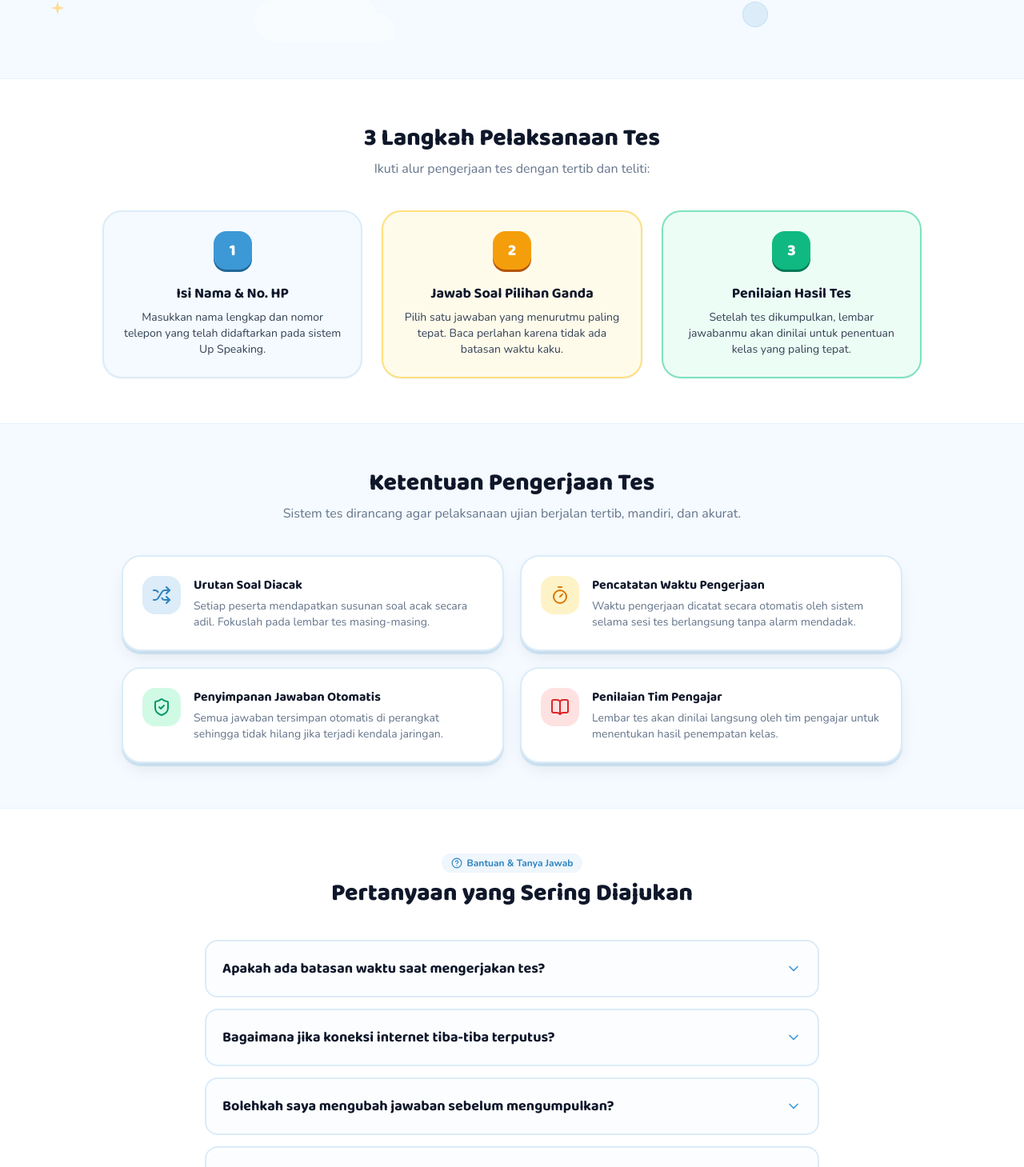
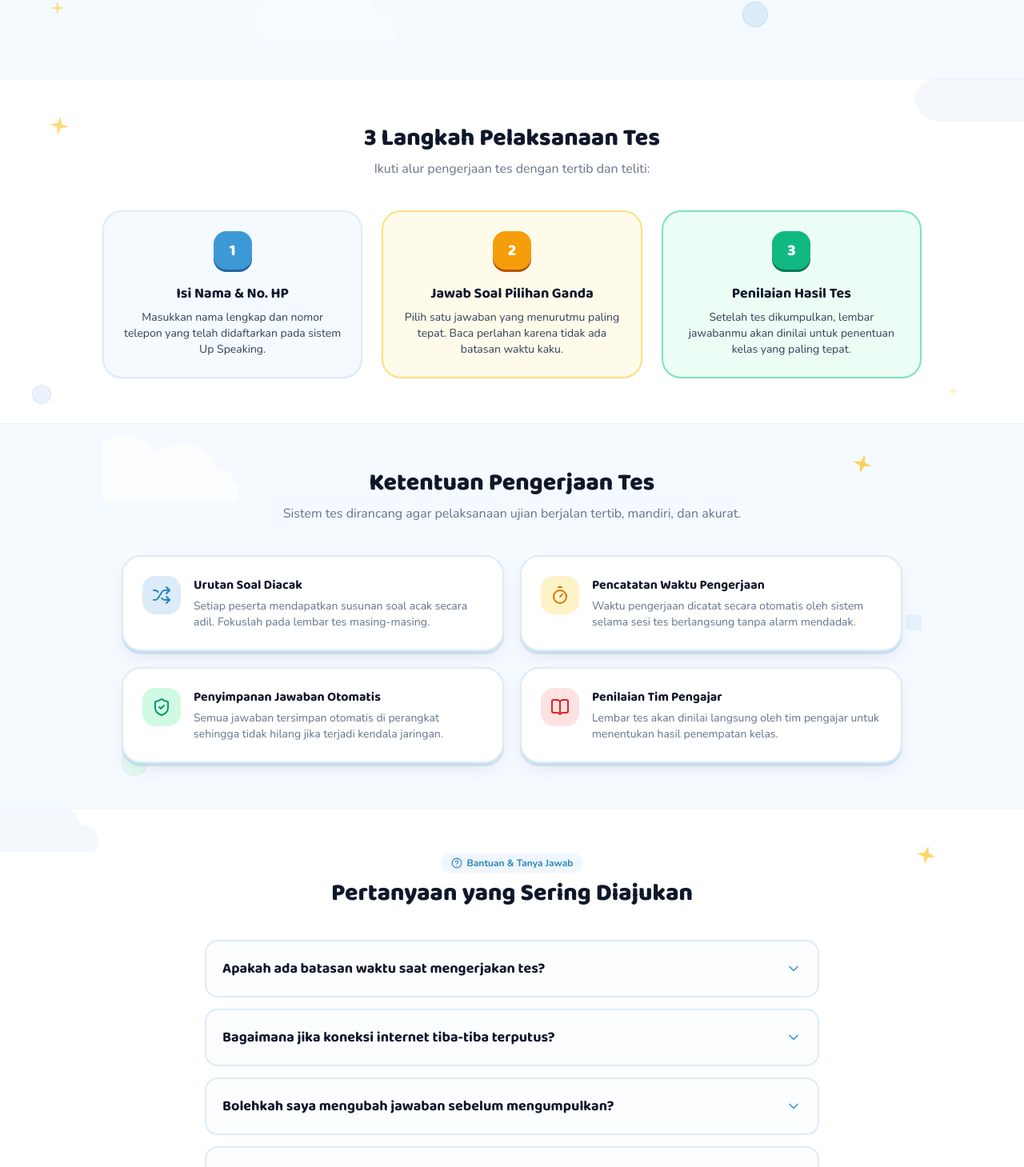
Before and after one commit to septianof/up-speaking, a Next.js app: page / in a window 1280 px wide. Shown: the part 703-2162 px from the top of the page at 80% size. Built offline with nearby package versions, Linux system fonts and the light colour scheme.

Commit message:
feat(landing): add ambient background motion and micro-interactions to steps, terms, and faq sections

```diff
--- a/src/app/page.tsx
+++ b/src/app/page.tsx
@@ -554,8 +554,65 @@ export default function Home() {
         </section>
 
         {/* SECTION: 3 LANGKAH PELAKSANAAN TES */}
-        <section id="alur" className="w-full bg-surface-white py-14 px-6 border-y border-primary-100/60 scroll-mt-20">
-          <div className="max-w-5xl mx-auto">
+        <section
+          id="alur"
+          className="relative w-full bg-surface-white py-14 px-6 border-y border-primary-100/60 scroll-mt-20 overflow-hidden"
+        >
+          {/* Latar Belakang Ambient Animasi Alur */}
+          <div
+            className="absolute inset-0 pointer-events-none select-none overflow-hidden z-0"
+            aria-hidden="true"
+          >
+            {/* Awan melayang lembut di kanan atas */}
+            <motion.div
+              animate={{ x: [0, 24, 0], y: [0, -4, 0] }}
+              transition={{ duration: 20, repeat: Infinity, ease: "easeInOut" }}
+              className="absolute -top-6 -right-10 w-36 sm:w-48 text-primary-50/70"
+            >
+              <CloudSvg />
+            </motion.div>
+
+            {/* Sparkle di kiri */}
+            <motion.div
+              animate={{
+                scale: [0.8, 1.2, 0.8],
+                opacity: [0.3, 0.85, 0.3],
+                rotate: [0, 10, 0],
+              }}
+              transition={{ duration: 4, repeat: Infinity, ease: "easeInOut" }}
+              className="absolute top-12 left-6 sm:left-16 text-sun-400/80 w-5 h-5"
+            >
+              <SparkleStar />
+            </motion.div>
+
+            {/* Bubble pastel di kiri bawah */}
+            <motion.div
+              animate={{ y: [0, -10, 0] }}
+              transition={{
+                duration: 5,
+                repeat: Infinity,
+                ease: "easeInOut",
+                delay: 1,
+              }}
+              className="absolute bottom-6 left-10 w-6 h-6 rounded-full bg-primary-100/60 border border-primary-200/40"
+            />
+
+            {/* Sparkle kecil di kanan bawah */}
+            <motion.div
+              animate={{ scale: [1, 0.75, 1], opacity: [0.75, 0.25, 0.75] }}
+              transition={{
+                duration: 3.6,
+                repeat: Infinity,
+                ease: "easeInOut",
+                delay: 1.5,
+              }}
+              className="hidden sm:block absolute bottom-8 right-20 text-sun-300/70 w-4 h-4"
+            >
+              <SparkleStar />
+            </motion.div>
+          </div>
+
+          <div className="relative z-10 max-w-5xl mx-auto">
             <motion.div
               initial={{ opacity: 0, y: 20 }}
               whileInView={{ opacity: 1, y: 0 }}
@@ -577,6 +634,7 @@ export default function Home() {
                 initial={{ opacity: 0, y: 30 }}
                 whileInView={{ opacity: 1, y: 0 }}
                 viewport={{ once: true }}
+                whileHover={{ y: -6 }}
                 transition={{ duration: 0.4, delay: 0 }}
                 className="p-6 rounded-[24px] bg-sky-soft border-2 border-primary-100 shadow-sm flex flex-col items-center text-center relative group hover:border-primary-300 transition-colors"
               >
@@ -596,6 +654,7 @@ export default function Home() {
                 initial={{ opacity: 0, y: 30 }}
                 whileInView={{ opacity: 1, y: 0 }}
                 viewport={{ once: true }}
+                whileHover={{ y: -6 }}
                 transition={{ duration: 0.4, delay: 0.1 }}
                 className="p-6 rounded-[24px] bg-sun-50 border-2 border-sun-300/80 shadow-sm flex flex-col items-center text-center relative group hover:border-sun-400 transition-colors"
               >
@@ -615,6 +674,7 @@ export default function Home() {
                 initial={{ opacity: 0, y: 30 }}
                 whileInView={{ opacity: 1, y: 0 }}
                 viewport={{ once: true }}
+                whileHover={{ y: -6 }}
                 transition={{ duration: 0.4, delay: 0.2 }}
                 className="p-6 rounded-[24px] bg-mint-50 border-2 border-mint-400/60 shadow-sm flex flex-col items-center text-center relative group hover:border-mint-500 transition-colors"
               >
@@ -633,7 +693,69 @@ export default function Home() {
         </section>
 
         {/* SECTION: KETENTUAN PENGERJAAN TES */}
-        <section id="ketentuan" className="w-full max-w-5xl mx-auto px-6 py-14 sm:py-18 scroll-mt-20">
+        <section
+          id="ketentuan"
+          className="relative w-full max-w-5xl mx-auto px-6 py-14 sm:py-18 scroll-mt-20 overflow-hidden"
+        >
+          {/* Latar Belakang Ambient Animasi Ketentuan */}
+          <div
+            className="absolute inset-0 pointer-events-none select-none overflow-hidden z-0"
+            aria-hidden="true"
+          >
+            {/* Awan melayang di kiri atas */}
+            <motion.div
+              animate={{ x: [-15, 15, -15], y: [0, 5, 0] }}
+              transition={{ duration: 22, repeat: Infinity, ease: "easeInOut" }}
+              className="absolute top-2 -left-10 w-40 sm:w-52 text-white/70 drop-shadow-xs"
+            >
+              <CloudSvg />
+            </motion.div>
+
+            {/* Sparkle di kanan atas */}
+            <motion.div
+              animate={{
+                scale: [0.85, 1.25, 0.85],
+                rotate: [0, 15, 0],
+                opacity: [0.35, 0.85, 0.35],
+              }}
+              transition={{ duration: 4.2, repeat: Infinity, ease: "easeInOut" }}
+              className="absolute top-10 right-8 sm:right-16 text-sun-400 w-5 h-5 drop-shadow-xs"
+            >
+              <SparkleStar />
+            </motion.div>
+
+            {/* Speech bubble doodle di kanan tengah */}
+            <motion.div
+              animate={{
+                y: [0, -10, 0],
+                rotate: [4, -4, 4],
+                opacity: [0.25, 0.55, 0.25],
+              }}
+              transition={{
+                duration: 6,
+                repeat: Infinity,
+                ease: "easeInOut",
+                delay: 0.8,
+              }}
+              className="hidden sm:block absolute top-1/2 -right-2 text-primary-300/50 w-7 h-7"
+            >
+              <SpeechBubbleSvg />
+            </motion.div>
+
+            {/* Pastel bubble di kiri bawah */}
+            <motion.div
+              animate={{ y: [0, -12, 0], scale: [1, 1.1, 1] }}
+              transition={{
+                duration: 5,
+                repeat: Infinity,
+                ease: "easeInOut",
+                delay: 1.2,
+              }}
+              className="absolute bottom-10 left-6 w-8 h-8 rounded-full bg-mint-100/50 border border-mint-200/40"
+            />
+          </div>
+
+          <div className="relative z-10">
             <motion.div
               initial={{ opacity: 0, y: 20 }}
               whileInView={{ opacity: 1, y: 0 }}
@@ -655,8 +777,9 @@ export default function Home() {
                 initial={{ opacity: 0, y: 30 }}
                 whileInView={{ opacity: 1, y: 0 }}
                 viewport={{ once: true }}
+                whileHover={{ y: -4 }}
                 transition={{ duration: 0.4, delay: 0 }}
-              className="p-6 rounded-[24px] bg-surface-white border-2 border-primary-100 shadow-kid-card flex gap-4 items-start"
+                className="p-6 rounded-[24px] bg-surface-white border-2 border-primary-100 hover:border-primary-300 shadow-kid-card flex gap-4 items-start transition-colors"
               >
                 <div className="p-3 rounded-2xl bg-primary-100 text-primary-600 shrink-0">
                   <Shuffle className="w-6 h-6" />
@@ -676,8 +799,9 @@ export default function Home() {
                 initial={{ opacity: 0, y: 30 }}
                 whileInView={{ opacity: 1, y: 0 }}
                 viewport={{ once: true }}
+                whileHover={{ y: -4 }}
                 transition={{ duration: 0.4, delay: 0.08 }}
-              className="p-6 rounded-[24px] bg-surface-white border-2 border-primary-100 shadow-kid-card flex gap-4 items-start"
+                className="p-6 rounded-[24px] bg-surface-white border-2 border-primary-100 hover:border-primary-300 shadow-kid-card flex gap-4 items-start transition-colors"
               >
                 <div className="p-3 rounded-2xl bg-sun-100 text-amber-600 shrink-0">
                   <Timer className="w-6 h-6" />
@@ -697,8 +821,9 @@ export default function Home() {
                 initial={{ opacity: 0, y: 30 }}
                 whileInView={{ opacity: 1, y: 0 }}
                 viewport={{ once: true }}
+                whileHover={{ y: -4 }}
                 transition={{ duration: 0.4, delay: 0.16 }}
-              className="p-6 rounded-[24px] bg-surface-white border-2 border-primary-100 shadow-kid-card flex gap-4 items-start"
+                className="p-6 rounded-[24px] bg-surface-white border-2 border-primary-100 hover:border-primary-300 shadow-kid-card flex gap-4 items-start transition-colors"
               >
                 <div className="p-3 rounded-2xl bg-mint-100 text-mint-600 shrink-0">
                   <ShieldCheck className="w-6 h-6" />
@@ -718,8 +843,9 @@ export default function Home() {
                 initial={{ opacity: 0, y: 30 }}
                 whileInView={{ opacity: 1, y: 0 }}
                 viewport={{ once: true }}
+                whileHover={{ y: -4 }}
                 transition={{ duration: 0.4, delay: 0.24 }}
-              className="p-6 rounded-[24px] bg-surface-white border-2 border-primary-100 shadow-kid-card flex gap-4 items-start"
+                className="p-6 rounded-[24px] bg-surface-white border-2 border-primary-100 hover:border-primary-300 shadow-kid-card flex gap-4 items-start transition-colors"
               >
                 <div className="p-3 rounded-2xl bg-accent-100 text-accent-600 shrink-0">
                   <BookOpen className="w-6 h-6" />
@@ -734,11 +860,73 @@ export default function Home() {
                 </div>
               </motion.div>
             </div>
+          </div>
         </section>
 
         {/* SECTION: FAQ (PERTANYAAN UMUM) */}
-        <section id="faq" className="w-full bg-surface-white py-14 px-6 border-t border-primary-100/60 scroll-mt-20">
-          <div className="max-w-3xl mx-auto">
+        <section
+          id="faq"
+          className="relative w-full bg-surface-white py-14 px-6 border-t border-primary-100/60 scroll-mt-20 overflow-hidden"
+        >
+          {/* Latar Belakang Ambient Animasi FAQ */}
+          <div
+            className="absolute inset-0 pointer-events-none select-none overflow-hidden z-0"
+            aria-hidden="true"
+          >
+            {/* Awan melayang di kiri atas */}
+            <motion.div
+              animate={{ x: [0, -25, 0], y: [0, -5, 0] }}
+              transition={{ duration: 24, repeat: Infinity, ease: "easeInOut" }}
+              className="absolute -top-4 -left-10 w-44 text-primary-50/70"
+            >
+              <CloudSvg />
+            </motion.div>
+
+            {/* Sparkle di kanan dekat judul */}
+            <motion.div
+              animate={{
+                scale: [0.75, 1.2, 0.75],
+                opacity: [0.3, 0.9, 0.3],
+                rotate: [0, 12, 0],
+              }}
+              transition={{ duration: 3.8, repeat: Infinity, ease: "easeInOut" }}
+              className="absolute top-12 right-12 sm:right-28 text-sun-400/90 w-5 h-5"
+            >
+              <SparkleStar />
+            </motion.div>
+
+            {/* Mini Speech bubble doodle di kiri bawah */}
+            <motion.div
+              animate={{
+                y: [0, -8, 0],
+                rotate: [-6, 6, -6],
+                opacity: [0.3, 0.6, 0.3],
+              }}
+              transition={{
+                duration: 5.5,
+                repeat: Infinity,
+                ease: "easeInOut",
+                delay: 1,
+              }}
+              className="absolute bottom-16 left-8 sm:left-20 text-primary-200/70 w-8 h-8"
+            >
+              <SpeechBubbleSvg />
+            </motion.div>
+
+            {/* Bubble pastel di kanan bawah */}
+            <motion.div
+              animate={{ y: [0, -10, 0] }}
+              transition={{
+                duration: 4.8,
+                repeat: Infinity,
+                ease: "easeInOut",
+                delay: 0.5,
+              }}
+              className="hidden sm:block absolute bottom-12 right-16 w-7 h-7 rounded-full bg-sun-100/50 border border-sun-200/50"
+            />
+          </div>
+
+          <div className="relative z-10 max-w-3xl mx-auto">
             <motion.div
               initial={{ opacity: 0, y: 20 }}
               whileInView={{ opacity: 1, y: 0 }}
@@ -766,7 +954,7 @@ export default function Home() {
                     viewport={{ once: true }}
                     transition={{ duration: 0.35, delay: idx * 0.08, ease: "easeOut" }}
                     whileHover={{ scale: 1.01 }}
-                    className="rounded-2xl border-2 border-primary-100 overflow-hidden bg-sky-soft/40 transition-colors"
+                    className="rounded-2xl border-2 border-primary-100 hover:border-primary-200 overflow-hidden bg-sky-soft/40 transition-colors"
                   >
                     <button
                       type="button"
```
Lines whose indentation alone changed are shown as unchanged.
